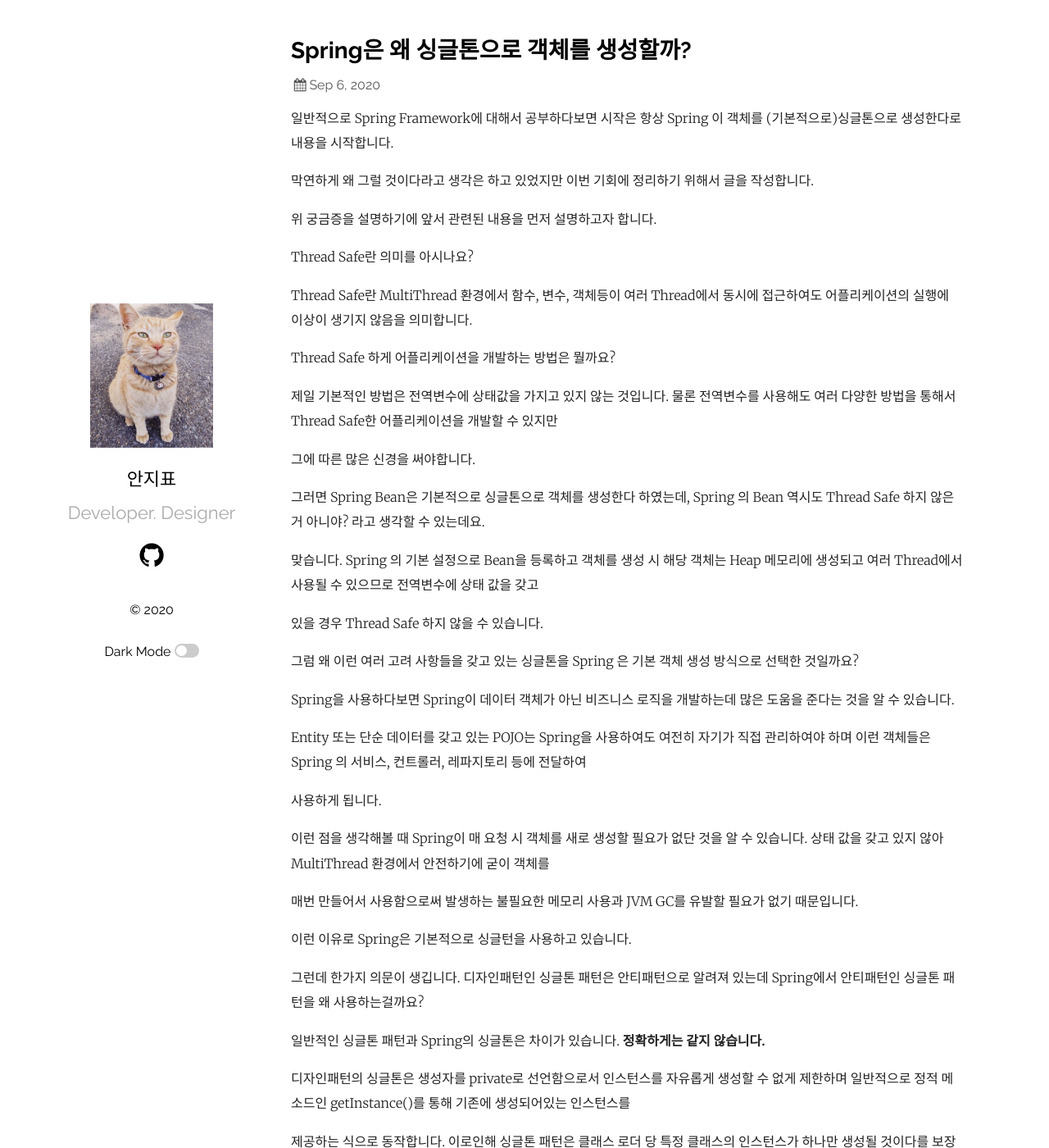
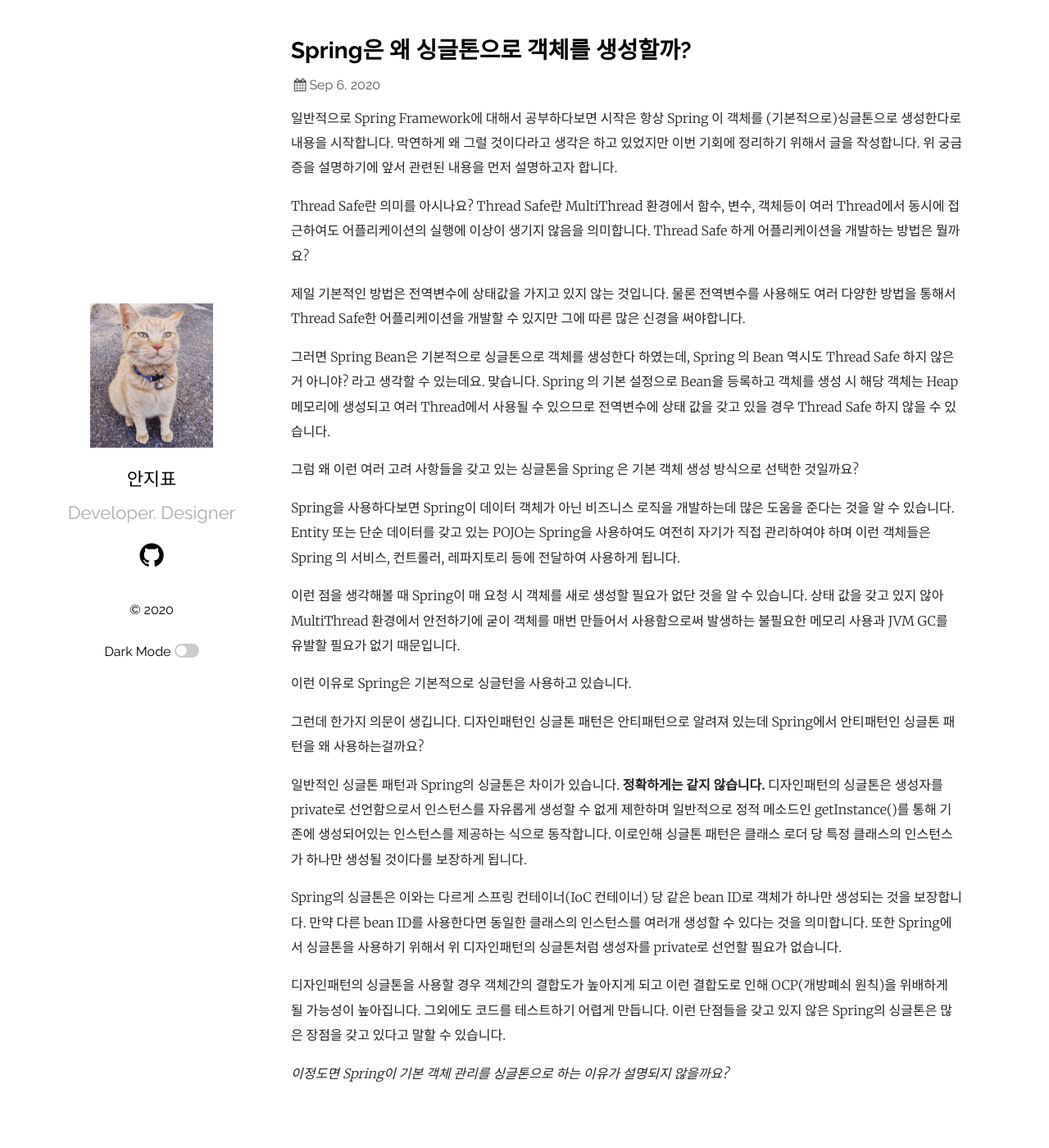
Before and after one commit to ppyong/ppyong.github.io, a Jekyll site: the page built from _posts/2020-09-06-spring-singleton.md, in a window 1280 px wide and 1400 px high. Shown: the whole window at 82% size. Built offline with Jekyll 4.4.1, drawn with Linux system fonts in a browser that asks for light colours; some of the changed text lies outside the part shown.

Commit message:
Update 2020-09-06-spring-singleton.md

```diff
--- a/_posts/2020-09-06-spring-singleton.md
+++ b/_posts/2020-09-06-spring-singleton.md
@@ -5,67 +5,36 @@ image: /img/hello_world.jpeg
 ---
 
 일반적으로 Spring Framework에 대해서 공부하다보면 시작은 항상 Spring 이 객체를 (기본적으로)싱글톤으로 생성한다로 내용을 시작합니다.
-
 막연하게 왜 그럴 것이다라고 생각은 하고 있었지만 이번 기회에 정리하기 위해서 글을 작성합니다.
-
 위 궁금증을 설명하기에 앞서 관련된 내용을 먼저 설명하고자 합니다.
 
-
 Thread Safe란 의미를 아시나요?
-
 Thread Safe란 MultiThread 환경에서 함수, 변수, 객체등이 여러 Thread에서 동시에 접근하여도 어플리케이션의 실행에 이상이 생기지 않음을 의미합니다.
-
 Thread Safe 하게 어플리케이션을 개발하는 방법은 뭘까요?
 
-
-제일 기본적인 방법은 전역변수에 상태값을 가지고 있지 않는 것입니다. 물론 전역변수를 사용해도 여러 다양한 방법을 통해서 Thread Safe한 어플리케이션을 개발할 수 있지만
-
-그에 따른 많은 신경을 써야합니다.
-
+제일 기본적인 방법은 전역변수에 상태값을 가지고 있지 않는 것입니다. 물론 전역변수를 사용해도 여러 다양한 방법을 통해서 Thread Safe한 어플리케이션을 개발할 수 있지만 그에 따른 많은 신경을 써야합니다.
 
 그러면 Spring Bean은 기본적으로 싱글톤으로 객체를 생성한다 하였는데, Spring 의 Bean 역시도 Thread Safe 하지 않은거 아니야? 라고 생각할 수 있는데요.
-
-맞습니다. Spring 의 기본 설정으로 Bean을 등록하고 객체를 생성 시 해당 객체는 Heap 메모리에 생성되고 여러 Thread에서 사용될 수 있으므로 전역변수에 상태 값을 갖고
-
-있을 경우 Thread Safe 하지 않을 수 있습니다.
-
+맞습니다. Spring 의 기본 설정으로 Bean을 등록하고 객체를 생성 시 해당 객체는 Heap 메모리에 생성되고 여러 Thread에서 사용될 수 있으므로 전역변수에 상태 값을 갖고 있을 경우 Thread Safe 하지 않을 수 있습니다.
 
 그럼 왜 이런 여러 고려 사항들을 갖고 있는 싱글톤을 Spring 은 기본 객체 생성 방식으로 선택한 것일까요?
 
+Spring을 사용하다보면 Spring이 데이터 객체가 아닌 비즈니스 로직을 개발하는데 많은 도움을 준다는 것을 알 수 있습니다.
+Entity 또는 단순 데이터를 갖고 있는 POJO는 Spring을 사용하여도 여전히 자기가 직접 관리하여야 하며 이런 객체들은 Spring 의 서비스, 컨트롤러, 레파지토리 등에 전달하여 사용하게 됩니다.
 
-Spring을 사용하다보면 Spring이 데이터 객체가 아닌 비즈니스 로직을 개발하는데 많은 도움을 준다는 것을 알 수 있습니다.
-
-Entity 또는 단순 데이터를 갖고 있는 POJO는 Spring을 사용하여도 여전히 자기가 직접 관리하여야 하며 이런 객체들은 Spring 의 서비스, 컨트롤러, 레파지토리 등에 전달하여
-
-사용하게 됩니다.
-
-
-이런 점을 생각해볼 때 Spring이 매 요청 시 객체를 새로 생성할 필요가 없단 것을 알 수 있습니다. 상태 값을 갖고 있지 않아 MultiThread 환경에서 안전하기에 굳이 객체를
-
-매번 만들어서 사용함으로써 발생하는 불필요한 메모리 사용과 JVM GC를 유발할 필요가 없기 때문입니다.
-
+이런 점을 생각해볼 때 Spring이 매 요청 시 객체를 새로 생성할 필요가 없단 것을 알 수 있습니다. 상태 값을 갖고 있지 않아 MultiThread 환경에서 안전하기에 굳이 객체를 매번 만들어서 사용함으로써 발생하는 불필요한 메모리 사용과 JVM GC를 유발할 필요가 없기 때문입니다.
 
 이런 이유로 Spring은 기본적으로 싱글턴을 사용하고 있습니다.
 
-
 그런데 한가지 의문이 생깁니다. 디자인패턴인 싱글톤 패턴은 안티패턴으로 알려져 있는데 Spring에서 안티패턴인 싱글톤 패턴을 왜 사용하는걸까요?
 
-
 일반적인 싱글톤 패턴과 Spring의 싱글톤은 차이가 있습니다. **정확하게는 같지 않습니다.**
-
 디자인패턴의 싱글톤은 생성자를 private로 선언함으로서 인스턴스를 자유롭게 생성할 수 없게 제한하며 일반적으로 정적 메소드인 getInstance()를 통해 기존에 생성되어있는 인스턴스를
-
 제공하는 식으로 동작합니다. 이로인해 싱글톤 패턴은 클래스 로더 당 특정 클래스의 인스턴스가 하나만 생성될 것이다를 보장하게 됩니다.
 
-
-Spring의 싱글톤은 이와는 다르게 스프링 컨테이너(IoC 컨테이너) 당 같은 bean ID로 객체가 하나만 생성되는 것을 보장합니다. 만약 다른 bean ID를 사용한다면 동일한 클래스의 인스턴스를
-
-여러개 생성할 수 있다는 것을 의미합니다. 또한 Spring에서 싱글톤을 사용하기 위해서 위 디자인패턴의 싱글톤처럼 생성자를 private로 선언할 필요가 없습니다.
-
+Spring의 싱글톤은 이와는 다르게 스프링 컨테이너(IoC 컨테이너) 당 같은 bean ID로 객체가 하나만 생성되는 것을 보장합니다. 만약 다른 bean ID를 사용한다면 동일한 클래스의 인스턴스를 여러개 생성할 수 있다는 것을 의미합니다. 또한 Spring에서 싱글톤을 사용하기 위해서 위 디자인패턴의 싱글톤처럼 생성자를 private로 선언할 필요가 없습니다.
 
 디자인패턴의 싱글톤을 사용할 경우 객체간의 결합도가 높아지게 되고 이런 결합도로 인해 OCP(개방폐쇠 원칙)을 위배하게 될 가능성이 높아집니다. 그외에도 코드를 테스트하기 어렵게 만듭니다.
-
 이런 단점들을 갖고 있지 않은 Spring의 싱글톤은 많은 장점을 갖고 있다고 말할 수 있습니다.
 
-
 *이정도면 Spring이 기본 객체 관리를 싱글톤으로 하는 이유가 설명되지 않을까요?*
```
